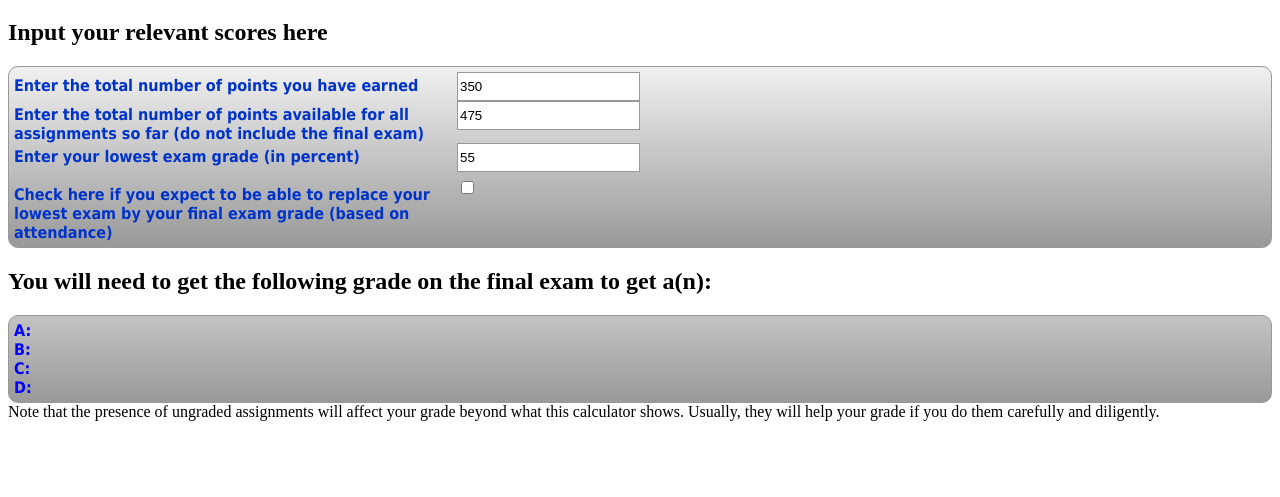
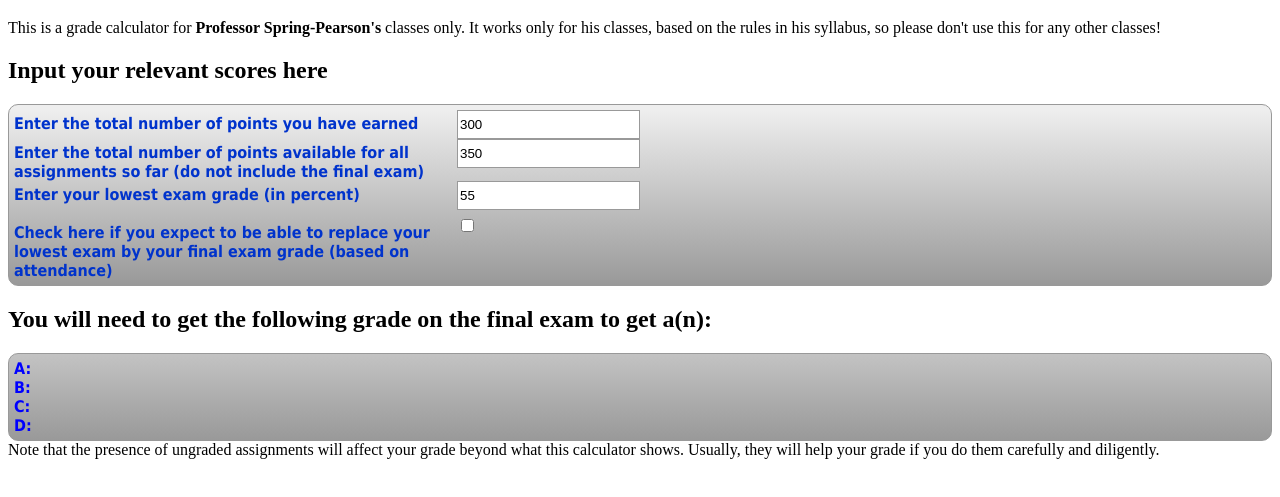
Before and after one commit to senanu/abcdf, a plain HTML site: page index.html in a window 1280 px wide. Shown: the part 61-558 px from the top of the page. Drawn offline with nearby package versions, Linux system fonts and the light colour scheme.

Commit message:
Updated text and numbers for HES1
Updated text and numbers for HES1

```diff
--- a/index.html
+++ b/index.html
@@ -129,16 +129,17 @@ table{
   }
   </script>
   <h1>Grade calculator</h1>
+  <p>This is a grade calculator for <b>Professor Spring-Pearson's</b> classes only. It works only for his classes, based on the rules in his syllabus, so please don't use this for any other classes!
   <h2>Input your relevant scores here</h2>
   <div class="block">
   <form>
     <p>
       <label for="earned"> Enter the total number of points you have earned </label>
-      <input type="text" id="earned_points" value=350 name="input">
+      <input type="text" id="earned_points" value=300 name="input">
     </p>
     <p>
       <label for="total"> Enter the total number of points available for all assignments so far (do not include the final exam) </label>
-      <input type="text" id="total_points" value=475 name="input">
+      <input type="text" id="total_points" value=350 name="input">
     </p>
     <p>
       <label for="lowexam"> Enter your lowest exam grade (in percent)</label>
```
